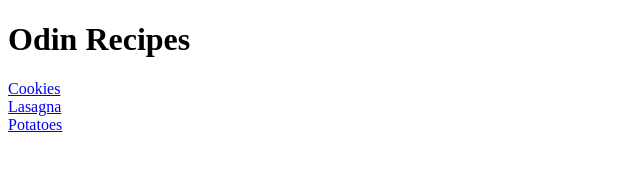
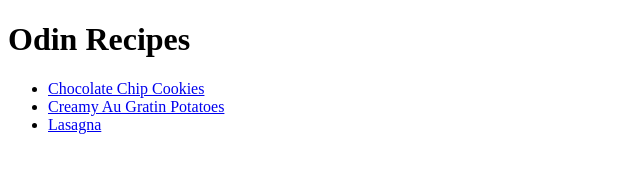
Before and after one commit to Nobyl/odin-recipes, a plain HTML site: page index.html in a window 1280 px wide. Shown: the whole page, without its empty margins (0-640 px from the left). Drawn offline with Linux system fonts and the light colour scheme.

Commit message:
Update index.html, Update README.md

```diff
--- a/index.html
+++ b/index.html
@@ -9,10 +9,16 @@
 	<body>
 		<h1>Odin Recipes</h1>
 
-        <a href="./recipes/cookies.html">Cookies</a>
-        <br>
-        <a href="./recipes/lasagna.html">Lasagna</a>
-        <br>
-        <a href="./recipes/potatoes.html">Potatoes</a>
+        <ul>
+            <li>
+                <a href="./recipes/cookies.html">Chocolate Chip Cookies</a>
+            </li>
+            <li>
+                <a href="./recipes/potatoes.html">Creamy Au Gratin Potatoes</a>
+            </li>
+            <li>
+                <a href="./recipes/lasagna.html">Lasagna</a>
+            </li>
+        </ul>
 	</body>
 </html>
```
Also changed, not shown: 1 other file.
